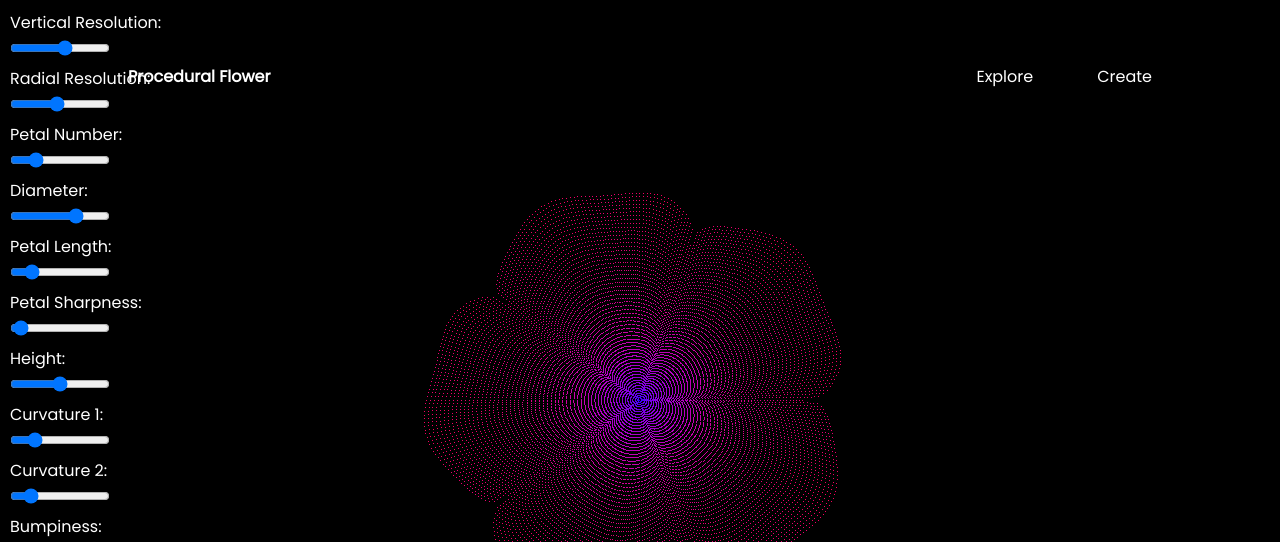
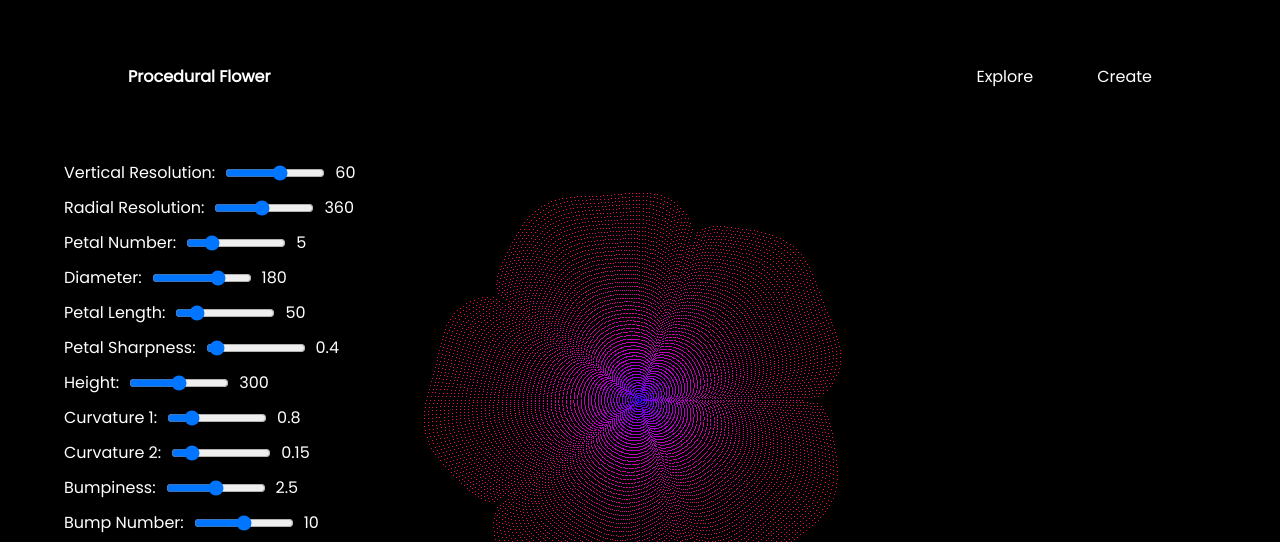
Before and after one commit to stuartkbrown/Procedural-Flower, a website built with Vite: page index.html in a window 1280 px wide. Shown: the top 542 px of the page. Built offline with nearby package versions, Linux system fonts and the light colour scheme; animation ran at ten frames a second.

Commit message:
Updated slider styling to include dynamic value text

```diff
--- a/index.html
+++ b/index.html
@@ -21,6 +21,7 @@
       </ul>
     </nav>
     <div class="controls">
+      <div class="control-group">
         <label for="verticalResolutionSlider">Vertical Resolution:</label>
         <input
           type="range"
@@ -29,8 +30,12 @@
           max="100"
           value="60"
           step="10"
+          oninput="this.nextElementSibling.value = this.value"
         />
+        <output>60</output>
+      </div>
 
+      <div class="control-group">
         <label for="radialResolutionSlider">Radial Resolution:</label>
         <input
           type="range"
@@ -39,8 +44,12 @@
           max="720"
           value="360"
           step="45"
+          oninput="this.nextElementSibling.value = this.value"
         />
+        <output>360</output>
+      </div>
 
+      <div class="control-group">
         <label for="petalNumberSlider">Petal Number:</label>
         <input
           type="range"
@@ -49,8 +58,12 @@
           max="20"
           value="5"
           step="1"
+          oninput="this.nextElementSibling.value = this.value"
         />
+        <output>5</output>
+      </div>
 
+      <div class="control-group">
         <label for="diameterSlider">Diameter:</label>
         <input
           type="range"
@@ -59,8 +72,12 @@
           max="250"
           value="180"
           step="10"
+          oninput="this.nextElementSibling.value = this.value"
         />
+        <output>180</output>
+      </div>
 
+      <div class="control-group">
         <label for="petalLengthSlider">Petal Length:</label>
         <input
           type="range"
@@ -69,8 +86,12 @@
           max="300"
           value="50"
           step="10"
+          oninput="this.nextElementSibling.value = this.value"
         />
+        <output>50</output>
+      </div>
 
+      <div class="control-group">
         <label for="petalSharpnessSlider">Petal Sharpness:</label>
         <input
           type="range"
@@ -79,8 +100,12 @@
           max="10.0"
           value="0.4"
           step="0.1"
+          oninput="this.nextElementSibling.value = this.value"
         />
+        <output>0.4</output>
+      </div>
 
+      <div class="control-group">
         <label for="heightSlider">Height:</label>
         <input
           type="range"
@@ -89,8 +114,12 @@
           max="600"
           value="300"
           step="10"
+          oninput="this.nextElementSibling.value = this.value"
         />
+        <output>300</output>
+      </div>
 
+      <div class="control-group">
         <label for="curvature1Slider">Curvature 1:</label>
         <input
           type="range"
@@ -99,8 +128,12 @@
           max="4.0"
           value="0.8"
           step="0.1"
+          oninput="this.nextElementSibling.value = this.value"
         />
+        <output>0.8</output>
+      </div>
 
+      <div class="control-group">
         <label for="curvature2Slider">Curvature 2:</label>
         <input
           type="range"
@@ -109,8 +142,12 @@
           max="1.0"
           value="0.15"
           step="0.05"
+          oninput="this.nextElementSibling.value = this.value"
         />
+        <output>0.15</output>
+      </div>
 
+      <div class="control-group">
         <label for="bumpinessSlider">Bumpiness:</label>
         <input
           type="range"
@@ -119,8 +156,12 @@
           max="5.0"
           value="2.5"
           step="0.5"
+          oninput="this.nextElementSibling.value = this.value"
         />
+        <output>2.5</output>
+      </div>
 
+      <div class="control-group">
         <label for="bumpNumberSlider">Bump Number:</label>
         <input
           type="range"
@@ -129,8 +170,12 @@
           max="20"
           value="10"
           step="1"
+          oninput="this.nextElementSibling.value = this.value"
         />
+        <output>10</output>
       </div>
+    </div>
+
     <h1 class="title">Give it a spin</h1>
     <script type="module" src="/main.js"></script>
   </body>
--- a/style.css
+++ b/style.css
@@ -50,19 +50,23 @@ nav ul {
 
 .controls {
   position: absolute;
-  top: 10px;
-  left: 10px;
+  top: 10rem; /* Adjust the top position */
+  left: 4rem;
   z-index: 2;
   color: white;
-  display: flex;
-  flex-direction: column;
 }
 
-.controls label {
-  margin-bottom: 5px;
+.control-group {
+  display: flex;
+  align-items: center;
+  margin-bottom: 10px;
 }
 
-.controls input {
+.control-group label {
+  margin-right: 10px;
+}
+
+.control-group input {
+  margin-right: 10px;
   width: 100px; /* Adjust the width as needed */
-  margin-bottom: 10px;
 }
```
Lines whose indentation alone changed are shown as unchanged.
